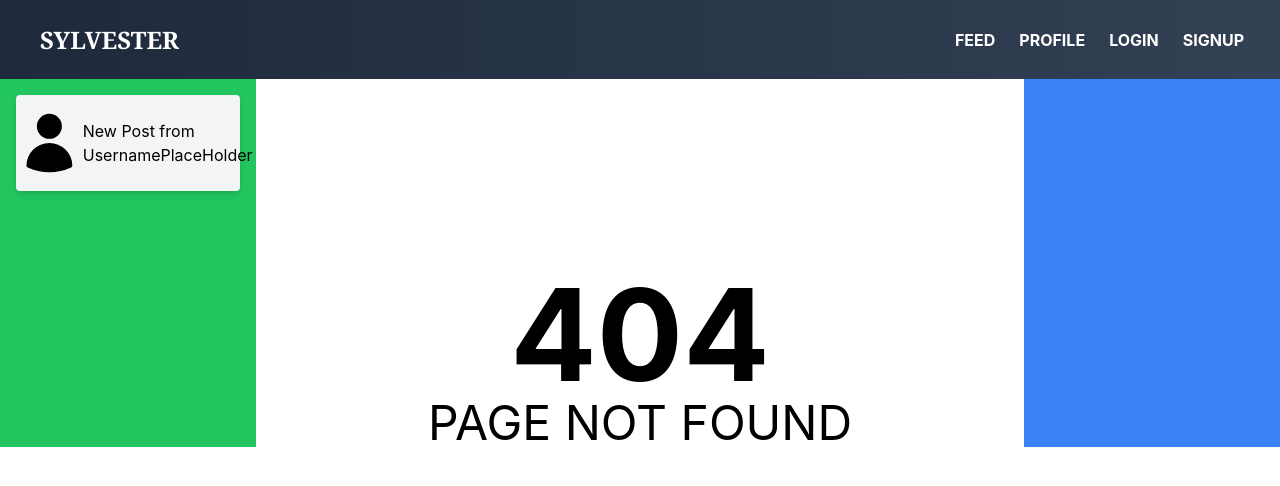
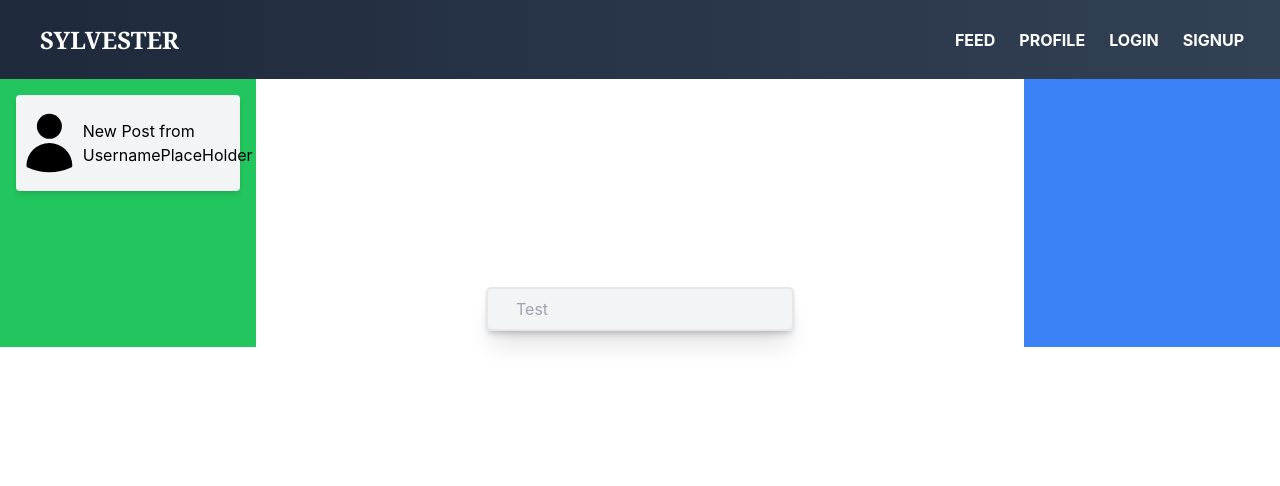
Before and after one commit to Michael-Robertson2/PrimaryKeys-P2-Frontend, a React (Create React App) app in the folder my-app/: page /tenor in a window 1280 px wide. Before the commit this address had no page. Shown: the top 486 px of the page. Built offline with nearby package versions, Linux system fonts and the light colour scheme.

Commit message:
Stub for Tenor feature

```diff
--- a/my-app/src/components/Router.tsx
+++ b/my-app/src/components/Router.tsx
@@ -7,6 +7,8 @@ import Login from '../pages/LoginPage';
 import Profile from '../pages/Profile';
 import Signup from '../pages/SignupPage';
 
+import TenorExample from '../pages/TenorExample'
+
 function Router(){
     return (
         <Routes>
@@ -15,6 +17,7 @@ function Router(){
             <Route path='/profile' element={<Profile />}/>
             <Route path='/login' element={<Login />}/>
             <Route path='/signup' element={<Signup />}/>
+            <Route path='/tenor' element={<TenorExample />}/>
             <Route path='*' element={<ErrorPage />}/>
         </Routes>
     )
--- /dev/null
+++ b/my-app/src/components/TenorSearch.tsx
@@ -0,0 +1,37 @@
+import axios from 'axios';
+
+import { useState } from "react";
+
+function TenorSearch () {
+    const [searchTerm, setSearchTerm] = useState<string>("");
+    const [searchResults, setSearchResults] = useState<[]>([]);
+
+    async function executingSearch(term: string) {
+        const apikey = "AIzaSyDWFvFcdJM08ooKmAx6d2s_Lkem53DNyJA";
+        const clientkey = "Sylvester"
+        const limit = 8;
+
+        const search_url = "https://tenor.googleapis.com/v2/search?q=" + term
+                         + "&key=" + apikey + "&client_key=" + clientkey + "&limit=" + limit;
+
+        await axios.get(search_url)
+        .then((response) => console.log(response.data.results))
+        .catch((error) => console.log(error));
+    }
+
+    function searchTenor(s: string) {
+        setSearchTerm(s);
+        executingSearch(s);
+        console.log(searchResults);
+    }
+
+    return (
+        <div className="flex rounded bg-gray-100 shadow-md m-4" >
+            <input className="bg-gray-100 shadow-xl rounded-md px-7 py-2 border-2"
+                placeholder="Test"
+                onChange = {(e) => searchTenor(e.target.value)}/>
+        </div>
+    )
+}
+
+export default TenorSearch;
--- /dev/null
+++ b/my-app/src/pages/TenorExample.tsx
@@ -0,0 +1,12 @@
+import TenorSearch from "../components/TenorSearch";
+
+function TenorExample() {
+
+    return (
+        <div className=" flex flex-col items-center pt-48">
+            <TenorSearch />
+        </div>
+    )
+}
+
+export default TenorExample;
```
